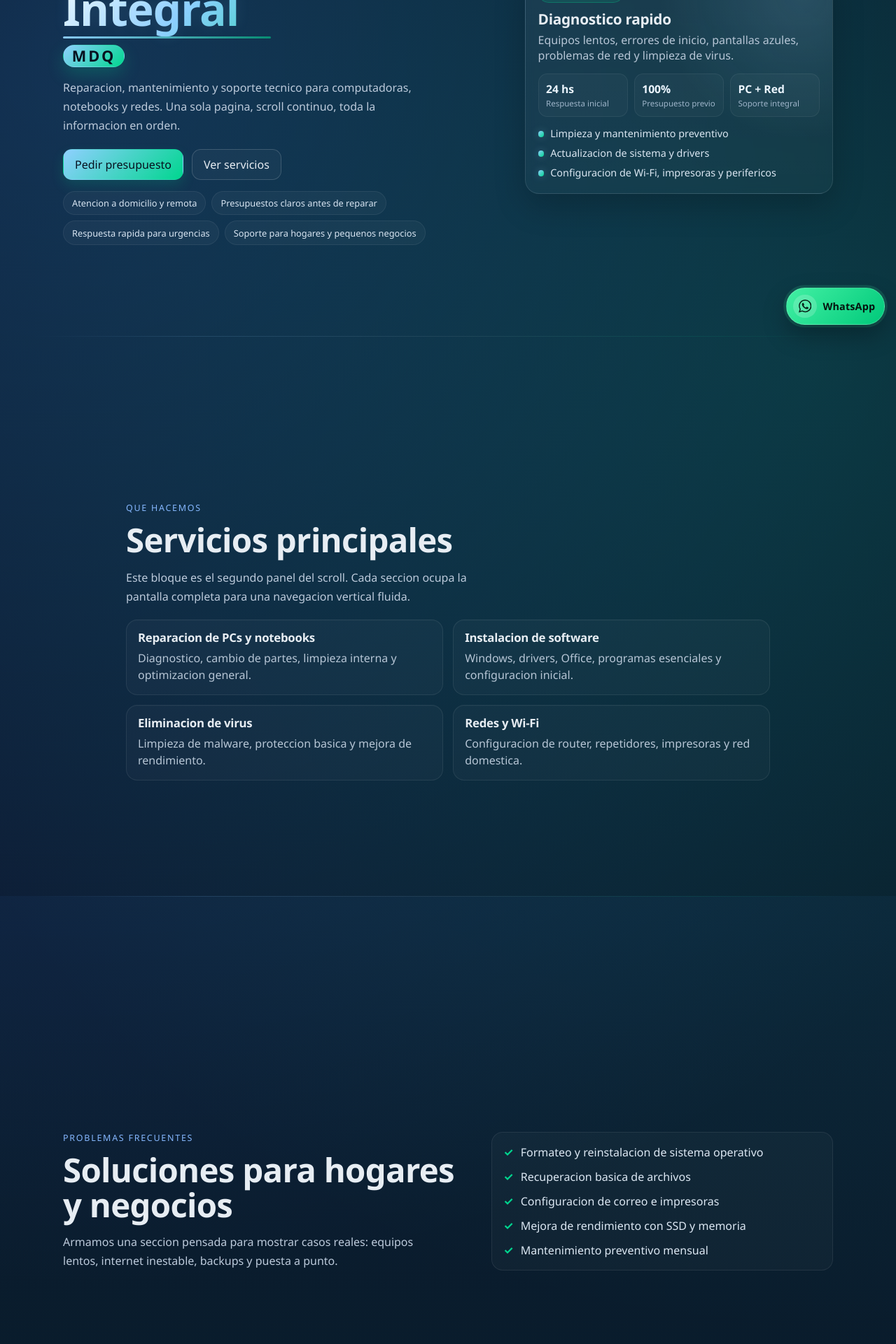
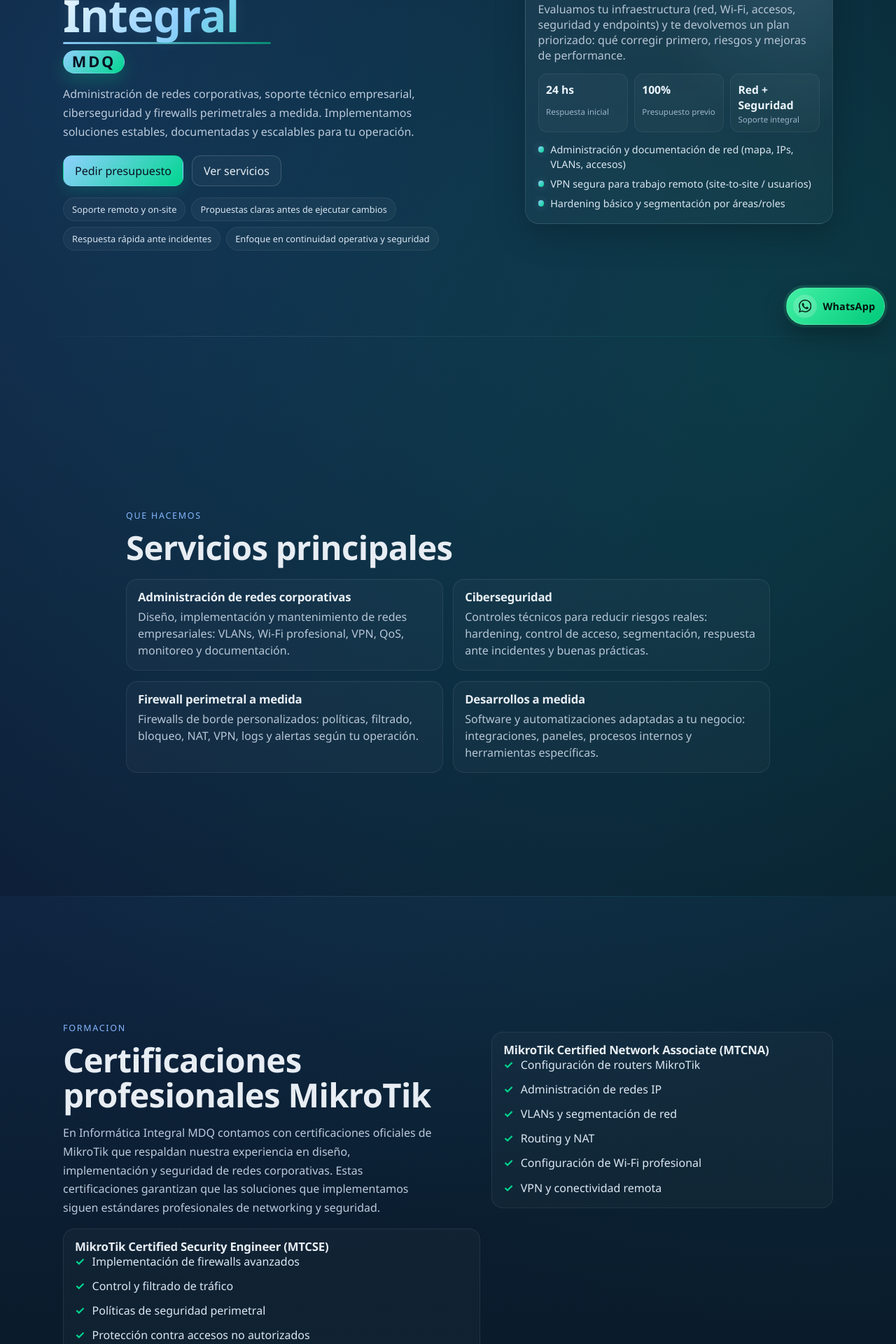
Before and after one commit to AgustinCerino/InformaticaIntegralMdq, an Angular app: page / in a window 1280 px wide. Shown: the part 320-2240 px from the top of the page at 70% size. Built offline with nearby package versions, Linux system fonts and the light colour scheme.

Commit message:
actualizacion de contenidos/textos

```diff
--- a/src/app/app.html
+++ b/src/app/app.html
@@ -27,14 +27,14 @@
   <section class="panel hero" id="inicio">
     <div class="panel-content hero-layout reveal-on-scroll is-visible" data-reveal>
       <div>
-        <p class="eyebrow">Servicio tecnico informatico</p>
+        <p class="eyebrow">Redes corporativas • Ciberseguridad • Soporte IT • Desarrollos a medida</p>
         <h1 class="brand-title">
           <span class="brand-main">Informatica Integral</span>
           <span class="brand-badge">MDQ</span>
         </h1>
         <p class="lead">
-          Reparacion, mantenimiento y soporte tecnico para computadoras, notebooks y redes.
-          Una sola pagina, scroll continuo, toda la informacion en orden.
+Administración de redes corporativas, soporte técnico empresarial, ciberseguridad y firewalls perimetrales a medida.
+Implementamos soluciones estables, documentadas y escalables para tu operación.
         </p>
         <div class="hero-actions">
           <a class="btn btn-primary" href="#contacto">Pedir presupuesto</a>
@@ -54,9 +54,9 @@
         aria-label="Resumen de servicio"
       >
         <div class="status-pill">Atencion activa</div>
-        <h2>Diagnostico rapido</h2>
+        <h2>Diagnóstico y plan de acción</h2>
         <p>
-          Equipos lentos, errores de inicio, pantallas azules, problemas de red y limpieza de virus.
+          Evaluamos tu infraestructura (red, Wi-Fi, accesos, seguridad y endpoints) y te devolvemos un plan priorizado: qué corregir primero, riesgos y mejoras de performance.
         </p>
 
         <div class="stat-grid" aria-label="Indicadores de servicio">
@@ -82,7 +82,6 @@
       <p class="eyebrow">Que hacemos</p>
       <h2>Servicios principales</h2>
       <p class="lead">
-        Este bloque es el segundo panel del scroll. Cada seccion ocupa la pantalla completa para una navegacion vertical fluida.
       </p>
       <div class="cards-grid">
         @for (service of services; track service.title; let i = $index) {
@@ -98,18 +97,31 @@
   <section class="panel accent" id="soluciones">
     <div class="panel-content split reveal-on-scroll" data-reveal>
       <div>
-        <p class="eyebrow">Problemas frecuentes</p>
-        <h2>Soluciones para hogares y negocios</h2>
+        <p class="eyebrow">Formacion</p>
+        <h2>Certificaciones profesionales MikroTik</h2>
         <p class="lead">
-          Armamos una seccion pensada para mostrar casos reales: equipos lentos, internet inestable, backups y puesta a punto.
+          En Informática Integral MDQ contamos con certificaciones oficiales de MikroTik que respaldan nuestra experiencia en diseño, implementación y seguridad de redes corporativas.
+
+Estas certificaciones garantizan que las soluciones que implementamos siguen estándares profesionales de networking y seguridad.
         </p>
       </div>
       <ul class="check-list reveal-on-scroll" data-reveal style="--reveal-delay: 100ms">
-        <li>Formateo y reinstalacion de sistema operativo</li>
-        <li>Recuperacion basica de archivos</li>
-        <li>Configuracion de correo e impresoras</li>
-        <li>Mejora de rendimiento con SSD y memoria</li>
-        <li>Mantenimiento preventivo mensual</li>
+        <h3>MikroTik Certified Network Associate (MTCNA)</h3>
+        <li>Configuración de routers MikroTik</li>
+        <li>Administración de redes IP</li>
+        <li>VLANs y segmentación de red</li>
+        <li>Routing y NAT</li>
+        <li>Configuración de Wi-Fi profesional</li>
+        <li>VPN y conectividad remota</li>
+      </ul>
+
+            <ul class="check-list reveal-on-scroll" data-reveal style="--reveal-delay: 100ms">
+        <h3>MikroTik Certified Security Engineer (MTCSE)</h3>
+        <li>Implementación de firewalls avanzados</li>
+        <li>Control y filtrado de tráfico</li>
+        <li>Políticas de seguridad perimetral</li>
+        <li>Protección contra accesos no autorizados</li>
+        <li>Monitoreo y análisis de tráfico de red</li>
       </ul>
     </div>
   </section>
--- a/src/app/app.ts
+++ b/src/app/app.ts
@@ -52,20 +52,20 @@
 
   protected readonly services = [
     {
-      title: 'Reparacion de PCs y notebooks',
-      description: 'Diagnostico, cambio de partes, limpieza interna y optimizacion general.'
+      title: 'Administración de redes corporativas',
+      description: 'Diseño, implementación y mantenimiento de redes empresariales: VLANs, Wi-Fi profesional, VPN, QoS, monitoreo y documentación.'
     },
     {
-      title: 'Instalacion de software',
-      description: 'Windows, drivers, Office, programas esenciales y configuracion inicial.'
+      title: 'Ciberseguridad',
+      description: 'Controles técnicos para reducir riesgos reales: hardening, control de acceso, segmentación, respuesta ante incidentes y buenas prácticas.'
     },
     {
-      title: 'Eliminacion de virus',
-      description: 'Limpieza de malware, proteccion basica y mejora de rendimiento.'
+      title: 'Firewall perimetral a medida',
+      description: 'Firewalls de borde personalizados: políticas, filtrado, bloqueo, NAT, VPN, logs y alertas según tu operación.'
     },
     {
-      title: 'Redes y Wi-Fi',
-      description: 'Configuracion de router, repetidores, impresoras y red domestica.'
+      title: 'Desarrollos a medida',
+      description: 'Software y automatizaciones adaptadas a tu negocio: integraciones, paneles, procesos internos y herramientas específicas.'
     }
   ];
 
@@ -97,22 +97,22 @@
   ];
 
   protected readonly highlights = [
-    'Atencion a domicilio y remota',
-    'Presupuestos claros antes de reparar',
-    'Respuesta rapida para urgencias',
-    'Soporte para hogares y pequenos negocios'
+    'Soporte remoto y on-site',
+    'Propuestas claras antes de ejecutar cambios',
+    'Respuesta rápida ante incidentes',
+    'Enfoque en continuidad operativa y seguridad'
   ];
 
   protected readonly heroStats = [
     { value: '24 hs', label: 'Respuesta inicial' },
     { value: '100%', label: 'Presupuesto previo' },
-    { value: 'PC + Red', label: 'Soporte integral' }
+    { value: 'Red + Seguridad', label: 'Soporte integral' }
   ];
 
   protected readonly heroChecks = [
-    'Limpieza y mantenimiento preventivo',
-    'Actualizacion de sistema y drivers',
-    'Configuracion de Wi-Fi, impresoras y perifericos'
+    'Administración y documentación de red (mapa, IPs, VLANs, accesos)',
+    'VPN segura para trabajo remoto (site-to-site / usuarios)',
+    'Hardening básico y segmentación por áreas/roles'
   ];
 
   protected readonly contactForm = this.fb.nonNullable.group({
```
